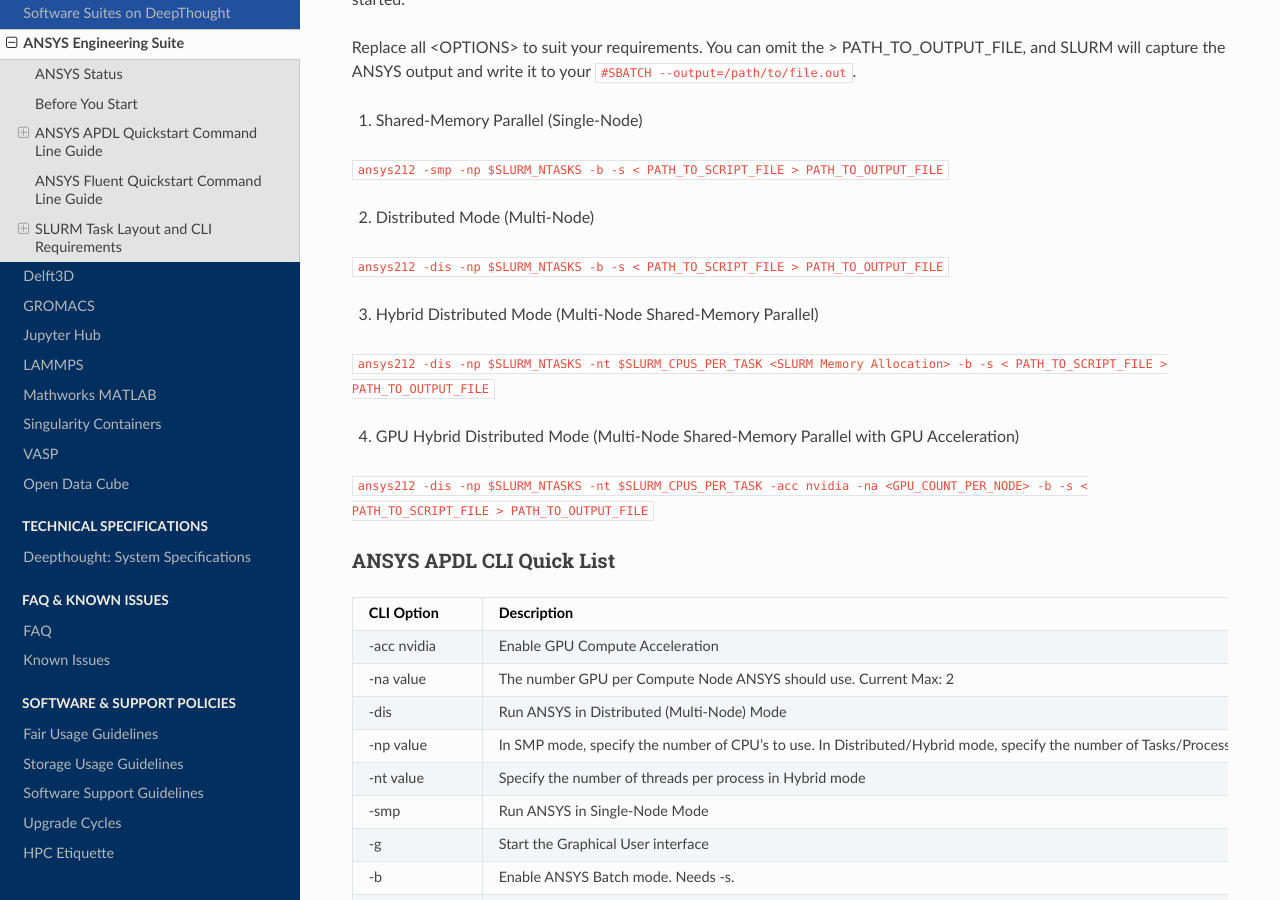
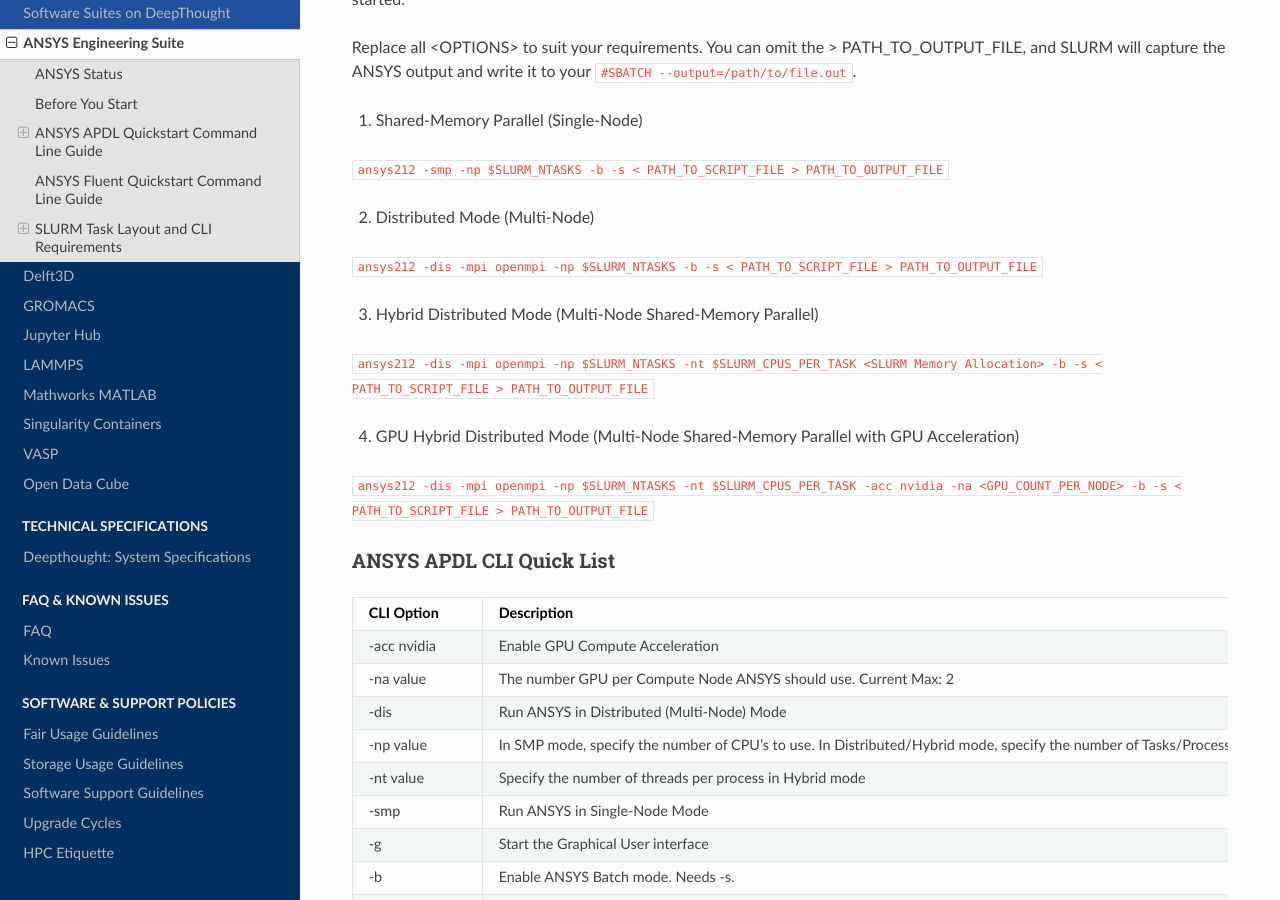
Before and after one commit to flindersuni/DeepThoughtHPC-docs, a Sphinx documentation site: the page built from docs/source/software/ansys.rst, in a window 1280 px wide and 900 px high, scrolled down 708 px. Built offline with Sphinx 7.4.7 and the Read the Docs theme 2.0.0, drawn with Linux system fonts in a browser that asks for light colours; pages that are not in the unit, such as notebooks, are missing from menus.

Commit message:
Update ansys.rst

```diff
--- a/docs/source/software/ansys.rst
+++ b/docs/source/software/ansys.rst
@@ -40,17 +40,17 @@
 2. Distributed Mode (Multi-Node)
 
 
-``ansys212 -dis -np $SLURM_NTASKS -b -s < PATH_TO_SCRIPT_FILE > PATH_TO_OUTPUT_FILE``
+``ansys212 -dis -mpi openmpi -np $SLURM_NTASKS -b -s < PATH_TO_SCRIPT_FILE > PATH_TO_OUTPUT_FILE``
 
 3. Hybrid Distributed Mode (Multi-Node Shared-Memory Parallel)
 
 
-``ansys212 -dis -np $SLURM_NTASKS -nt $SLURM_CPUS_PER_TASK <SLURM Memory Allocation> -b -s < PATH_TO_SCRIPT_FILE > PATH_TO_OUTPUT_FILE``
+``ansys212 -dis -mpi openmpi -np $SLURM_NTASKS -nt $SLURM_CPUS_PER_TASK <SLURM Memory Allocation> -b -s < PATH_TO_SCRIPT_FILE > PATH_TO_OUTPUT_FILE``
 
 4. GPU Hybrid Distributed Mode (Multi-Node Shared-Memory Parallel with GPU Acceleration)
 
 
-``ansys212 -dis -np $SLURM_NTASKS -nt $SLURM_CPUS_PER_TASK -acc nvidia -na <GPU_COUNT_PER_NODE> -b -s < PATH_TO_SCRIPT_FILE > PATH_TO_OUTPUT_FILE``
+``ansys212 -dis -mpi openmpi -np $SLURM_NTASKS -nt $SLURM_CPUS_PER_TASK -acc nvidia -na <GPU_COUNT_PER_NODE> -b -s < PATH_TO_SCRIPT_FILE > PATH_TO_OUTPUT_FILE``
 
 ++++++++++++++++++++++++++++++++++++++++++++++
 ANSYS APDL CLI Quick List
```
